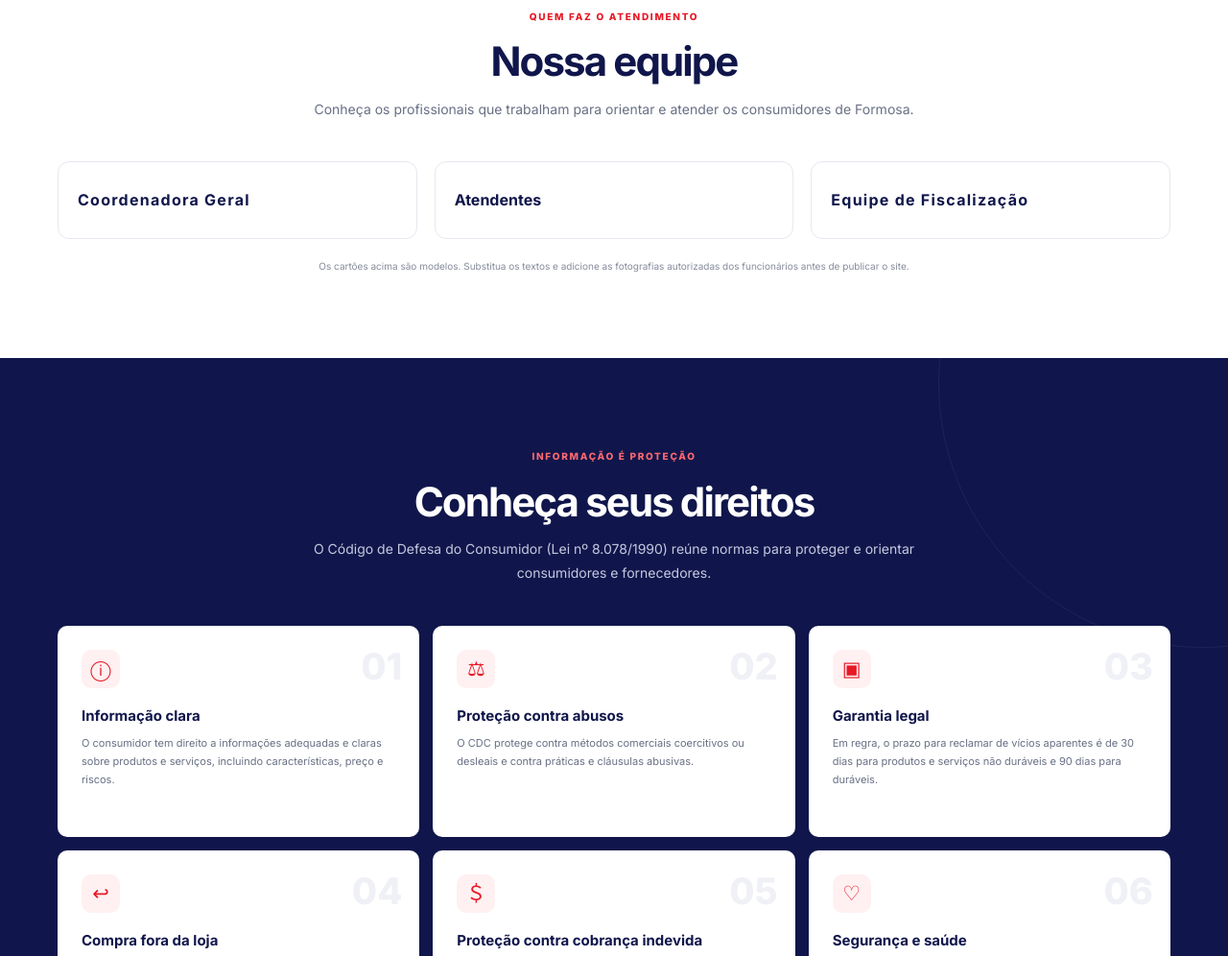
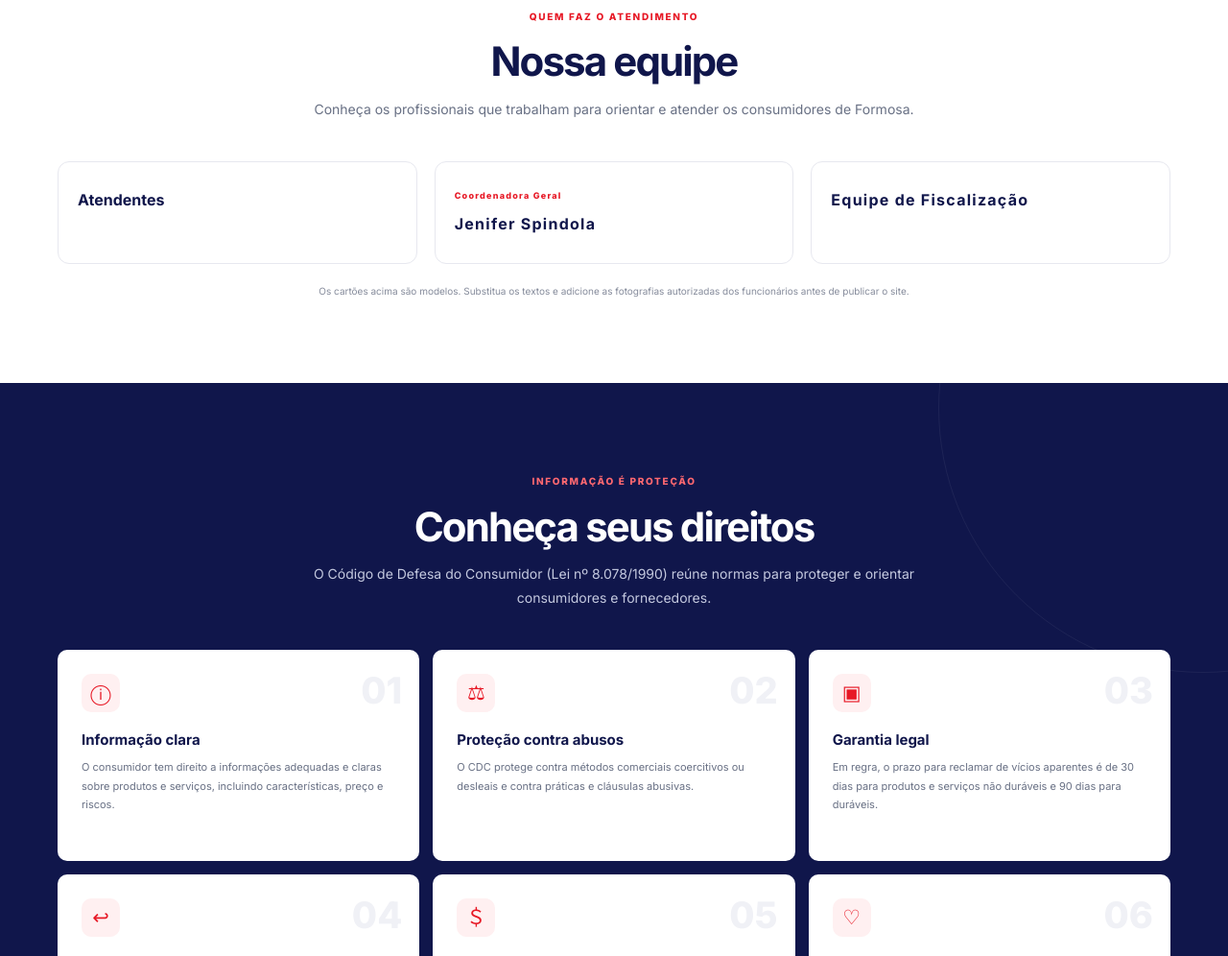
Before and after one commit to DevSecOps1224/Procon-Site-, a plain HTML site: page index.html in a window 1280 px wide. Shown: the part 2074-3070 px from the top of the page at 96% size. Drawn offline with Linux system fonts and the light colour scheme; files whose address does not match are found by name.

Commit message:
Update index.html

```diff
--- a/index.html
+++ b/index.html
@@ -136,10 +136,10 @@
         </div>
         <div class="team-grid">
           <article class="team-card">
-            <div class="team-info"><span class="team-role"><h3>Coordenadora Geral</h3></span></div>
+            <div class="team-info"><span class="team-role"></span><h3>Atendentes</h3></div>
           </article>
           <article class="team-card">
-            <div class="team-info"><span class="team-role"></span><h3>Atendentes</h3></div>
+            <div class="team-info"><span class="team-role"><span>Coordenadora Geral</span><h3>Jenifer Spindola</h3></span></div>
           </article>
           <article class="team-card">
             <div class="team-info"><span class="team-role"><h3>Equipe de Fiscalização</h3></span></div>
```
